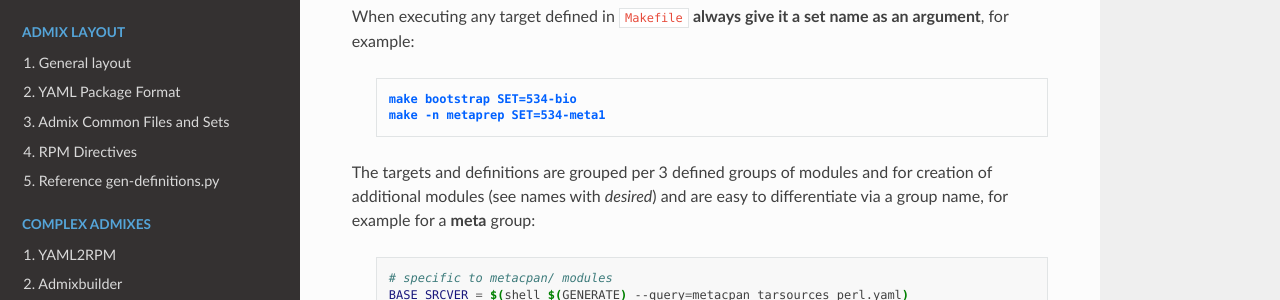
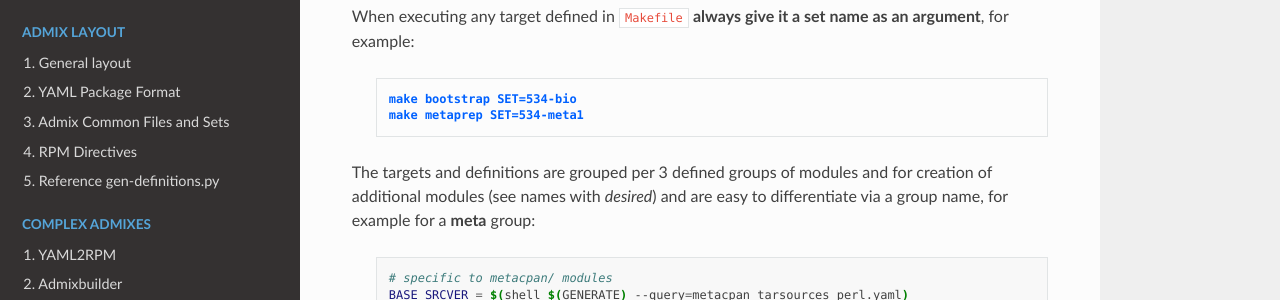
Before and after one commit to RCIC-UCI-Public/yaml2rpm-docs, a Sphinx documentation site: the page built from docs/source/admixes/perl.rst, in a window 1280 px wide and 900 px high, scrolled down 5292 px. Shown: the part 152-452 px from the top of the window. Built offline with Sphinx 7.4.7 and the Read the Docs theme 3.1.0, drawn with Linux system fonts in a browser that asks for light colours.

```diff
--- a/docs/source/admixes/perl.rst
+++ b/docs/source/admixes/perl.rst
@@ -214,7 +214,7 @@ as an argument**, for example:
 
    .. parsed-literal::
       :command:`make bootstrap SET=534-bio`
-      :command:`make -n metaprep SET=534-meta1`
+      :command:`make metaprep SET=534-meta1`
 
 The targets and definitions are grouped per 3 defined groups of modules
 and for creation of additional modules (see names with *desired*)
```
